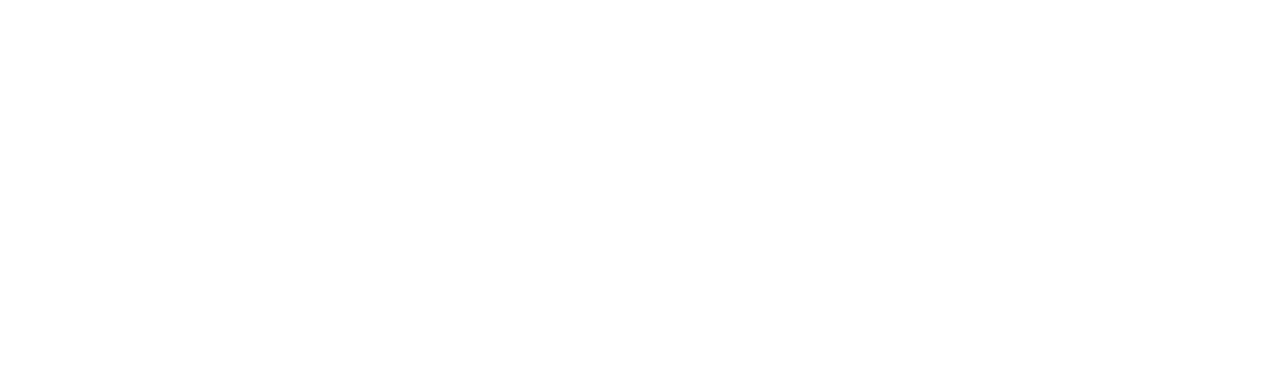
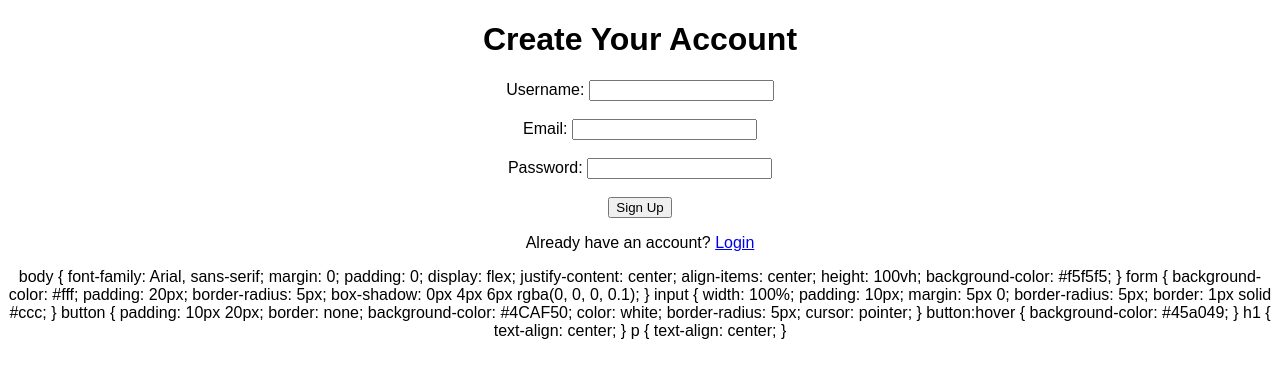
Before and after one commit to 3DGenomeHacker/SkillLink-Africa, a plain HTML site: page frontend/signup.html in a window 1280 px wide. Drawn offline with Linux system fonts and the light colour scheme.

Commit message:
Added login and signup pages with basic functionality

```diff
--- a/frontend/login.html
+++ b/frontend/login.html
@@ -0,0 +1,22 @@
+<!DOCTYPE html>
+<html lang="en">
+<head>
+    <meta charset="UTF-8">
+    <meta name="viewport" content="width=device-width, initial-scale=1.0">
+    <title>Login - SkillLink Africa</title>
+    <link rel="stylesheet" href="assets/css/styles.css">
+</head>
+<body>
+    <h1>Login to SkillLink Africa</h1>
+    <form action="#" method="POST">
+        <label for="email">Email:</label>
+        <input type="email" id="email" name="email" required><br><br>
+
+        <label for="password">Password:</label>
+        <input type="password" id="password" name="password" required><br><br>
+
+        <button type="submit">Login</button>
+    </form>
+    <p>Don't have an account? <a href="signup.html">Sign up</a></p>
+</body>
+</html>
--- a/frontend/signup.html
+++ b/frontend/signup.html
@@ -0,0 +1,71 @@
+<!DOCTYPE html>
+<html lang="en">
+<head>
+    <meta charset="UTF-8">
+    <meta name="viewport" content="width=device-width, initial-scale=1.0">
+    <title>Sign Up - SkillLink Africa</title>
+    <link rel="stylesheet" href="assets/css/styles.css">
+</head>
+<body>
+    <h1>Create Your Account</h1>
+    <form action="#" method="POST">
+        <label for="username">Username:</label>
+        <input type="text" id="username" name="username" required><br><br>
+
+        <label for="email">Email:</label>
+        <input type="email" id="email" name="email" required><br><br>
+
+        <label for="password">Password:</label>
+        <input type="password" id="password" name="password" required><br><br>
+
+        <button type="submit">Sign Up</button>
+    </form>
+    <p>Already have an account? <a href="login.html">Login</a></p>
+</body>
+</html>
+body {
+    font-family: Arial, sans-serif;
+    margin: 0;
+    padding: 0;
+    display: flex;
+    justify-content: center;
+    align-items: center;
+    height: 100vh;
+    background-color: #f5f5f5;
+}
+
+form {
+    background-color: #fff;
+    padding: 20px;
+    border-radius: 5px;
+    box-shadow: 0px 4px 6px rgba(0, 0, 0, 0.1);
+}
+
+input {
+    width: 100%;
+    padding: 10px;
+    margin: 5px 0;
+    border-radius: 5px;
+    border: 1px solid #ccc;
+}
+
+button {
+    padding: 10px 20px;
+    border: none;
+    background-color: #4CAF50;
+    color: white;
+    border-radius: 5px;
+    cursor: pointer;
+}
+
+button:hover {
+    background-color: #45a049;
+}
+
+h1 {
+    text-align: center;
+}
+
+p {
+    text-align: center;
+}
```
Also changed, not shown: frontend/assets/css/styles.css (line endings or trailing spaces).
